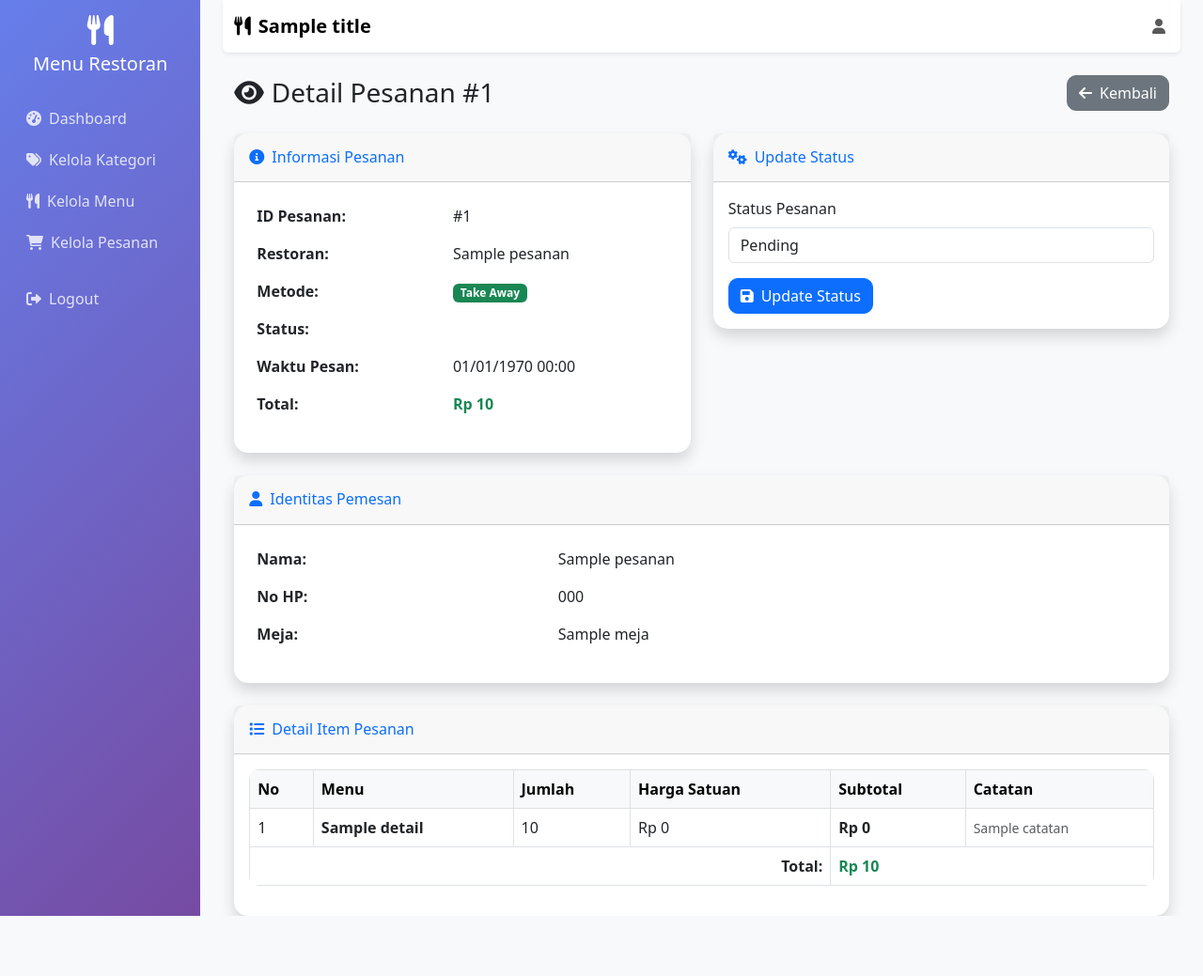
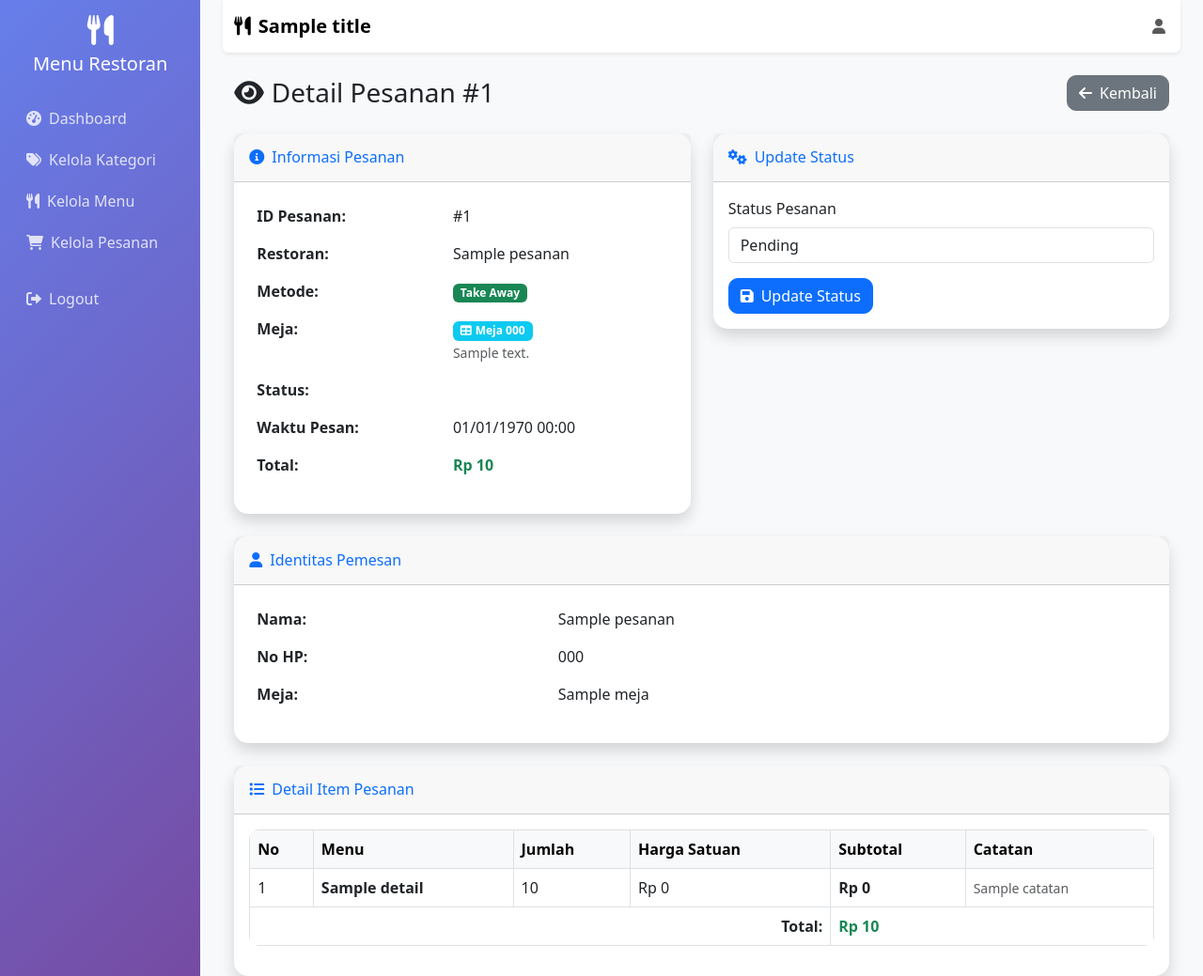
Before and after one commit to Alzamna/Buku-Menu, a CodeIgniter 4 app: the page made by app/Views/admin/pesanan/detail.php in a window 1280 px wide. Shown: the whole page at 94% size. Before the commit the page ends 975 px from the top, so only its background shows below. Run offline with PHP 8.4 and a stand-in for CodeIgniter, Linux system fonts and the light colour scheme; the template is opened without the code that fills it: most values are stand-ins (such as "Sample title", 1, 10 or a date in 2020); data that the repository does not hold is empty; some libraries are stand-ins or nearby versions.

Commit message:
feat: add meja feature to QR code and orders

```diff
--- a/app/Models/PesananModel.php
+++ b/app/Models/PesananModel.php
@@ -12,7 +12,7 @@ class PesananModel extends Model
     protected $returnType = 'array';
     protected $useSoftDeletes = false;
     protected $protectFields = true;
-    protected $allowedFields = ['restoran_id', 'metode', 'total', 'waktu_pesan', 'status', 'nama', 'telepon', 'meja'];
+    protected $allowedFields = ['restoran_id', 'meja_id', 'metode', 'total', 'waktu_pesan', 'status', 'nama', 'telepon', 'meja'];
 
     // Dates
     protected $useTimestamps = true;
@@ -66,8 +66,9 @@ class PesananModel extends Model
 
     public function getPesananWithDetails($pesananId)
     {
-        return $this->select('pesanan.*, restoran.nama as nama_restoran')
+        return $this->select('pesanan.*, restoran.nama as nama_restoran, meja.nomor_meja, meja.keterangan as meja_keterangan')
                     ->join('restoran', 'restoran.id = pesanan.restoran_id')
+                    ->join('meja', 'meja.id = pesanan.meja_id', 'left')
                     ->where('pesanan.id', $pesananId)
                     ->first();
     }
--- a/app/Views/admin/pesanan/detail.php
+++ b/app/Views/admin/pesanan/detail.php
@@ -41,6 +41,19 @@
                                 <?php endif; ?>
                             </td>
                         </tr>
+                        <?php if ($pesanan['nomor_meja']): ?>
+                        <tr>
+                            <td><strong>Meja:</strong></td>
+                            <td>
+                                <span class="badge bg-info">
+                                    <i class="fas fa-table me-1"></i>Meja <?= $pesanan['nomor_meja'] ?>
+                                </span>
+                                <?php if ($pesanan['meja_keterangan']): ?>
+                                    <br><small class="text-muted"><?= $pesanan['meja_keterangan'] ?></small>
+                                <?php endif; ?>
+                            </td>
+                        </tr>
+                        <?php endif; ?>
                         <tr>
                             <td><strong>Status:</strong></td>
                             <td>
```
Also changed, not shown: app/Controllers/Customer.php (+17 -1 lines).
